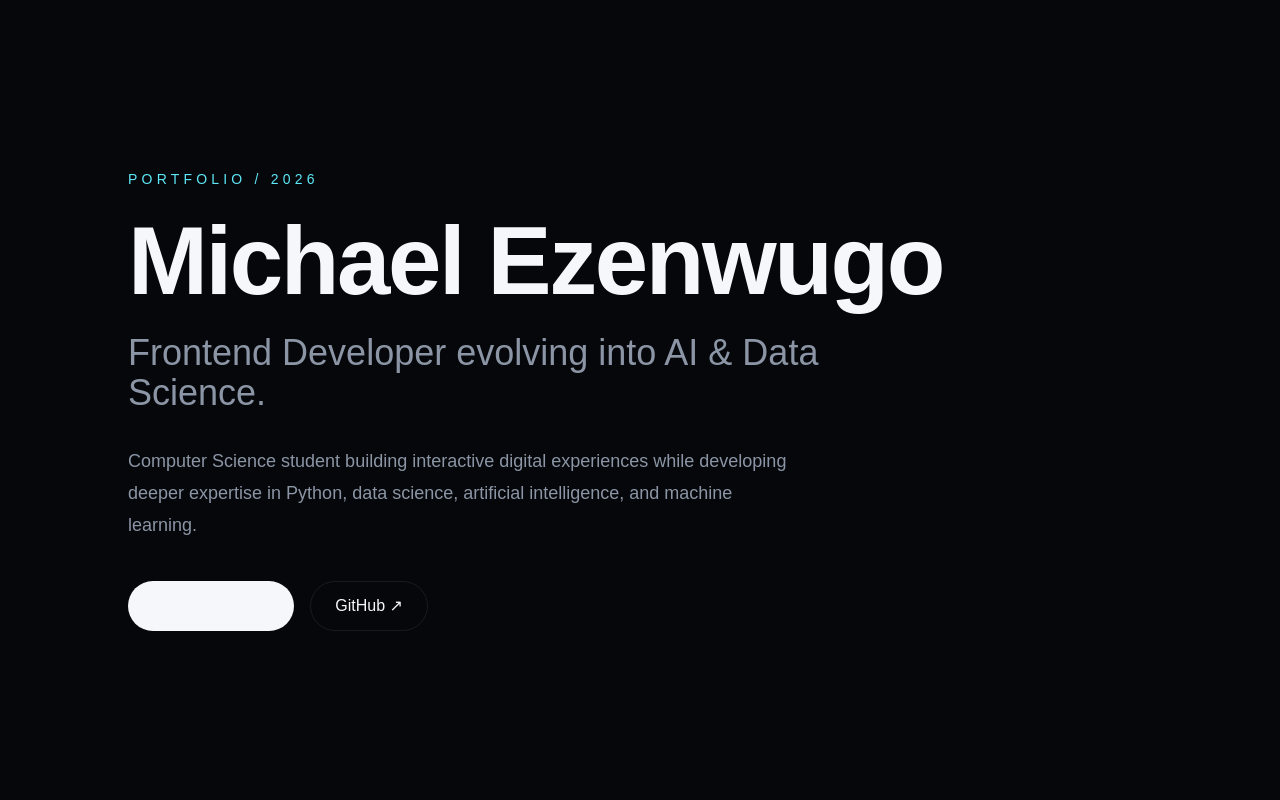
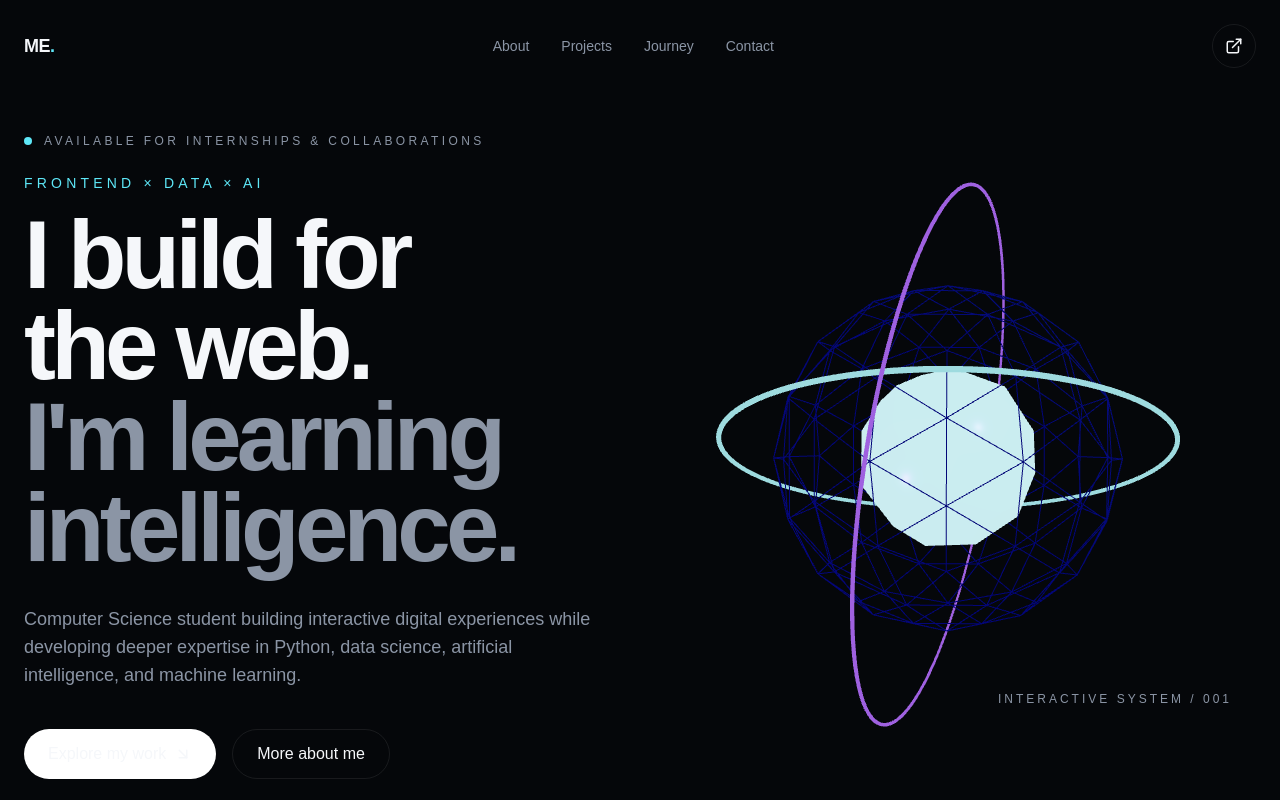
Before and after one commit to King-Mikeyz/michael-ezenwugo-portfolio, a Next.js app: page / in a window 1280 px wide. Built offline with nearby package versions, Linux system fonts and the light colour scheme.

Commit message:
fix: replace removed lucide github icon

```diff
--- a/src/app/page.js
+++ b/src/app/page.js
@@ -1,43 +1,14 @@
-import { profile } from "@/data/profile";
+import Navbar from "@/components/layout/Navbar";
+import Hero from "@/components/sections/Hero";
 
 export default function Home() {
   return (
-    <main className="min-h-screen flex items-center justify-center px-6">
-      <section className="max-w-5xl w-full">
-        <p className="text-sm uppercase tracking-[0.3em] text-[var(--cyan)] mb-6">
-          Portfolio / 2026
-        </p>
+    <>
+      <Navbar />
 
-        <h1 className="text-5xl md:text-7xl lg:text-8xl font-semibold tracking-tight">
-          {profile.name}
-        </h1>
-
-        <h2 className="mt-6 text-2xl md:text-4xl text-[var(--muted)] max-w-3xl">
-          {profile.headline}
-        </h2>
-
-        <p className="mt-8 max-w-2xl text-base md:text-lg leading-8 text-[var(--muted)]">
-          {profile.description}
-        </p>
-
-        <div className="mt-10 flex gap-4 flex-wrap">
-          <a
-            href="#projects"
-            className="px-6 py-3 rounded-full bg-[var(--foreground)] text-[var(--background)] font-medium"
-          >
-            Explore my work
-          </a>
-
-          <a
-            href={profile.github}
-            target="_blank"
-            rel="noreferrer"
-            className="px-6 py-3 rounded-full border border-[var(--border)]"
-          >
-            GitHub ↗
-          </a>
-        </div>
-      </section>
-    </main>
+      <main>
+        <Hero />
+      </main>
+    </>
   );
 }
--- a/src/components/layout/Navbar.jsx
+++ b/src/components/layout/Navbar.jsx
@@ -0,0 +1,42 @@
+import { ExternalLink } from "lucide-react";
+import { profile } from "@/data/profile";
+
+export default function Navbar() {
+  return (
+    <header className="fixed top-0 left-0 z-50 w-full">
+      <nav className="mx-auto flex max-w-7xl items-center justify-between px-6 py-6">
+        <a href="#home" className="text-lg font-semibold tracking-tight">
+          ME<span className="text-[var(--cyan)]">.</span>
+        </a>
+
+        <div className="hidden items-center gap-8 text-sm text-[var(--muted)] md:flex">
+          <a href="#about" className="transition hover:text-white">
+            About
+          </a>
+
+          <a href="#projects" className="transition hover:text-white">
+            Projects
+          </a>
+
+          <a href="#journey" className="transition hover:text-white">
+            Journey
+          </a>
+
+          <a href="#contact" className="transition hover:text-white">
+            Contact
+          </a>
+        </div>
+
+        <a
+          href={profile.github}
+          target="_blank"
+          rel="noreferrer"
+          aria-label="GitHub"
+          className="rounded-full border border-[var(--border)] p-3 transition hover:border-[var(--cyan)]"
+        >
+          <ExternalLink size={18} />
+        </a>
+      </nav>
+    </header>
+  );
+}
--- a/src/components/sections/Hero.jsx
+++ b/src/components/sections/Hero.jsx
@@ -0,0 +1,73 @@
+import { ArrowDownRight } from "lucide-react";
+import { profile } from "@/data/profile";
+import ExperienceCanvas from "@/components/three/ExperienceCanvas";
+
+export default function Hero() {
+  return (
+    <section
+      id="home"
+      className="relative min-h-screen overflow-hidden px-6 pt-28"
+    >
+      <div className="mx-auto grid min-h-[calc(100vh-7rem)] max-w-7xl items-center lg:grid-cols-2">
+
+        {/* Text */}
+        <div className="relative z-10">
+          <div className="mb-6 flex items-center gap-3">
+            <span className="h-2 w-2 rounded-full bg-[var(--cyan)]" />
+
+            <p className="text-xs uppercase tracking-[0.28em] text-[var(--muted)]">
+              Available for internships & collaborations
+            </p>
+          </div>
+
+          <p className="mb-4 text-sm uppercase tracking-[0.3em] text-[var(--cyan)]">
+            Frontend × Data × AI
+          </p>
+
+          <h1 className="max-w-3xl text-5xl font-semibold leading-[0.95] tracking-[-0.05em] sm:text-6xl md:text-7xl lg:text-8xl">
+            I build for
+            <br />
+            the web.
+            <br />
+
+            <span className="text-[var(--muted)]">
+              I&apos;m learning
+              <br />
+              intelligence.
+            </span>
+          </h1>
+
+          <p className="mt-8 max-w-xl text-base leading-7 text-[var(--muted)] md:text-lg">
+            {profile.description}
+          </p>
+
+          <div className="mt-10 flex flex-wrap gap-4">
+            <a
+              href="#projects"
+              className="flex items-center gap-2 rounded-full bg-white px-6 py-3 font-medium text-black transition hover:scale-[1.03]"
+            >
+              Explore my work
+              <ArrowDownRight size={18} />
+            </a>
+
+            <a
+              href="#about"
+              className="rounded-full border border-[var(--border)] px-6 py-3 transition hover:border-[var(--cyan)]"
+            >
+              More about me
+            </a>
+          </div>
+        </div>
+
+        {/* 3D */}
+        <div className="relative flex items-center justify-center">
+          <ExperienceCanvas />
+
+          <p className="absolute bottom-6 right-6 text-xs uppercase tracking-[0.25em] text-[var(--muted)]">
+            Interactive system / 001
+          </p>
+        </div>
+      </div>
+    </section>
+  );
+}
--- /dev/null
+++ b/src/components/three/AICore.jsx
@@ -0,0 +1,77 @@
+import { useRef } from "react";
+import { useFrame } from "@react-three/fiber";
+import { Float } from "@react-three/drei";
+
+export default function AICore() {
+  const group = useRef();
+  const innerCore = useRef();
+  const ringOne = useRef();
+  const ringTwo = useRef();
+
+  useFrame((state, delta) => {
+    if (!group.current) return;
+
+    const targetX = state.pointer.y * 0.25;
+    const targetY = state.pointer.x * 0.35;
+
+    group.current.rotation.x +=
+      (targetX - group.current.rotation.x) * 0.04;
+
+    group.current.rotation.y +=
+      (targetY - group.current.rotation.y) * 0.04;
+
+    if (innerCore.current) {
+      innerCore.current.rotation.x += delta * 0.25;
+      innerCore.current.rotation.y += delta * 0.35;
+    }
+
+    if (ringOne.current) {
+      ringOne.current.rotation.z += delta * 0.15;
+    }
+
+    if (ringTwo.current) {
+      ringTwo.current.rotation.x += delta * 0.12;
+    }
+  });
+
+  return (
+    <Float speed={1.5} rotationIntensity={0.15} floatIntensity={0.35}>
+      <group ref={group}>
+        {/* Outer shell */}
+        <mesh>
+          <icosahedronGeometry args={[1.35, 2]} />
+          <meshStandardMaterial
+            color="#111827"
+            emissive="#311b92"
+            emissiveIntensity={0.6}
+            wireframe
+          />
+        </mesh>
+
+        {/* Inner core */}
+        <mesh ref={innerCore}>
+          <icosahedronGeometry args={[0.72, 1]} />
+          <meshStandardMaterial
+            color="#8b5cf6"
+            emissive="#5ee7f7"
+            emissiveIntensity={1.8}
+            roughness={0.25}
+            metalness={0.5}
+          />
+        </mesh>
+
+        {/* Orbit ring 1 */}
+        <mesh ref={ringOne} rotation={[Math.PI / 2.5, 0, 0]}>
+          <torusGeometry args={[1.75, 0.018, 16, 120]} />
+          <meshBasicMaterial color="#5ee7f7" />
+        </mesh>
+
+        {/* Orbit ring 2 */}
+        <mesh ref={ringTwo} rotation={[0, Math.PI / 2.4, 0]}>
+          <torusGeometry args={[2.05, 0.012, 16, 120]} />
+          <meshBasicMaterial color="#8b5cf6" />
+        </mesh>
+      </group>
+    </Float>
+  );
+}
--- /dev/null
+++ b/src/components/three/ExperienceCanvas.jsx
@@ -0,0 +1,38 @@
+"use client";
+
+import { Canvas } from "@react-three/fiber";
+import AICore from "./AICore";
+
+export default function ExperienceCanvas() {
+  return (
+    <div className="h-[400px] w-full md:h-[550px]">
+      <Canvas
+        camera={{
+          position: [0, 0, 6],
+          fov: 40,
+        }}
+        dpr={[1, 1.5]}
+        gl={{
+          antialias: true,
+          alpha: true,
+        }}
+      >
+        <ambientLight intensity={0.6} />
+
+        <pointLight
+          position={[4, 4, 4]}
+          intensity={20}
+          color="#5ee7f7"
+        />
+
+        <pointLight
+          position={[-4, -2, 3]}
+          intensity={15}
+          color="#8b5cf6"
+        />
+
+        <AICore />
+      </Canvas>
+    </div>
+  );
+}
```
